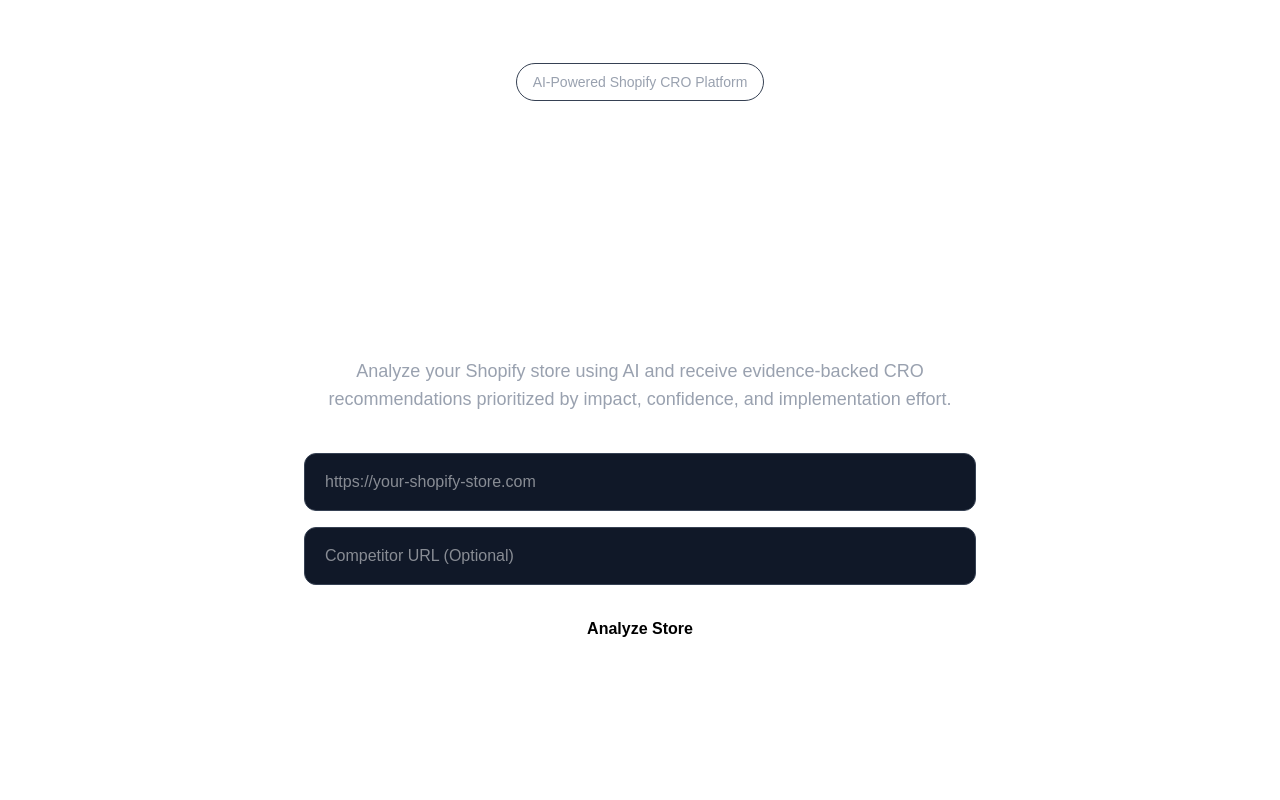
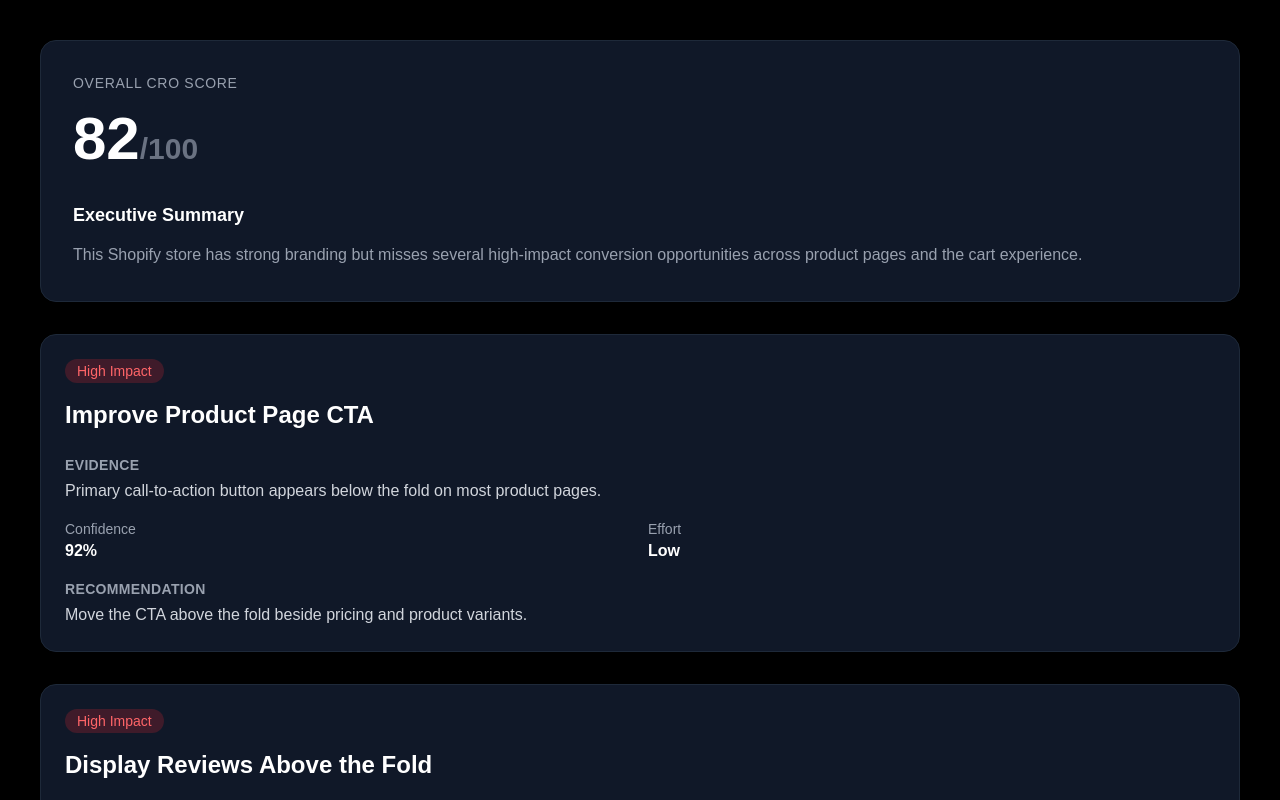
Before and after one commit to sagar7121/cropilot, a Next.js app: page / in a window 1280 px wide. Shown: the top 800 px of the page. Built offline with nearby package versions, Linux system fonts and the light colour scheme.

Commit message:
feat: build dashboard UI with mock audit data

```diff
--- a/app/page.tsx
+++ b/app/page.tsx
@@ -1,9 +1,26 @@
-import Hero from "@/components/landing/Hero";
+import SummaryCard from "@/components/dashboard/SummaryCard";
+import OpportunityCard from "@/components/dashboard/OpportunityCard";
+import { mockAudit } from "@/lib/mockAudit";
 
 export default function Home() {
   return (
-    <main>
-      <Hero />
+    <main className="min-h-screen bg-black p-10 space-y-8">
+      <SummaryCard
+        score={mockAudit.score}
+        summary={mockAudit.summary}
+      />
+
+      {mockAudit.opportunities.map((opportunity) => (
+        <OpportunityCard
+          key={opportunity.title}
+          title={opportunity.title}
+          evidence={opportunity.evidence}
+          impact={opportunity.impact}
+          confidence={opportunity.confidence}
+          effort={opportunity.effort}
+          recommendation={opportunity.recommendation}
+        />
+      ))}
     </main>
   );
 }
--- /dev/null
+++ b/components/dashboard/OpportunityCard.tsx
@@ -0,0 +1,73 @@
+interface OpportunityCardProps {
+  title: string;
+  evidence: string;
+  impact: "High" | "Medium" | "Low";
+  confidence: number;
+  effort: "Low" | "Medium" | "High";
+  recommendation: string;
+}
+
+export default function OpportunityCard({
+  title,
+  evidence,
+  impact,
+  confidence,
+  effort,
+  recommendation,
+}: OpportunityCardProps) {
+  return (
+    <div className="rounded-2xl border border-gray-800 bg-gray-900 p-6 shadow-lg">
+      <span className="rounded-full bg-red-500/20 px-3 py-1 text-sm font-medium text-red-400">
+        {impact} Impact
+      </span>
+
+      <h3 className="mt-4 text-2xl font-bold text-white">
+        {title}
+      </h3>
+
+      <div className="mt-6 space-y-4">
+        <div>
+          <h4 className="text-sm font-semibold uppercase tracking-wide text-gray-400">
+            Evidence
+          </h4>
+
+          <p className="mt-1 text-gray-300">
+            {evidence}
+          </p>
+        </div>
+
+        <div className="grid grid-cols-2 gap-4">
+          <div>
+            <h4 className="text-sm text-gray-400">
+              Confidence
+            </h4>
+
+            <p className="font-semibold text-white">
+              {confidence}%
+            </p>
+          </div>
+
+          <div>
+            <h4 className="text-sm text-gray-400">
+              Effort
+            </h4>
+
+            <p className="font-semibold text-white">
+              {effort}
+            </p>
+          </div>
+        </div>
+
+        <div>
+          <h4 className="text-sm font-semibold uppercase tracking-wide text-gray-400">
+            Recommendation
+          </h4>
+
+          <p className="mt-1 text-gray-300">
+            {recommendation}
+          </p>
+        </div>
+      </div>
+    </div>
+  );
+}
--- /dev/null
+++ b/components/dashboard/SummaryCard.tsx
@@ -0,0 +1,32 @@
+interface SummaryCardProps {
+  score: number;
+  summary: string;
+}
+
+export default function SummaryCard({
+  score,
+  summary,
+}: SummaryCardProps) {
+  return (
+    <div className="rounded-2xl border border-gray-800 bg-gray-900 p-8 shadow-lg">
+      <h2 className="text-sm font-medium uppercase tracking-wider text-gray-400">
+        Overall CRO Score
+      </h2>
+
+      <p className="mt-4 text-6xl font-bold text-white">
+        {score}
+        <span className="text-3xl text-gray-500">/100</span>
+      </p>
+
+      <div className="mt-8">
+        <h3 className="text-lg font-semibold text-white">
+          Executive Summary
+        </h3>
+
+        <p className="mt-3 leading-7 text-gray-400">
+          {summary}
+        </p>
+      </div>
+    </div>
+  );
+}
--- /dev/null
+++ b/lib/mockAudit.ts
@@ -0,0 +1,40 @@
+export const mockAudit = {
+  score: 82,
+
+  summary:
+    "This Shopify store has strong branding but misses several high-impact conversion opportunities across product pages and the cart experience.",
+
+  opportunities: [
+    {
+      title: "Improve Product Page CTA",
+
+      evidence:
+        "Primary call-to-action button appears below the fold on most product pages.",
+
+      impact: "High" as const,
+
+      confidence: 92,
+
+      effort: "Low" as const,
+
+      recommendation:
+        "Move the CTA above the fold beside pricing and product variants.",
+    },
+
+    {
+      title: "Display Reviews Above the Fold",
+
+      evidence:
+        "Customer reviews appear only after users scroll significantly.",
+
+      impact: "High" as const,
+
+      confidence: 88,
+
+      effort: "Medium" as const,
+
+      recommendation:
+        "Show product ratings and review count near the product title.",
+    },
+  ],
+};
```
Also changed, not shown: components/dashboard/AuditDashboard.tsx (added).
